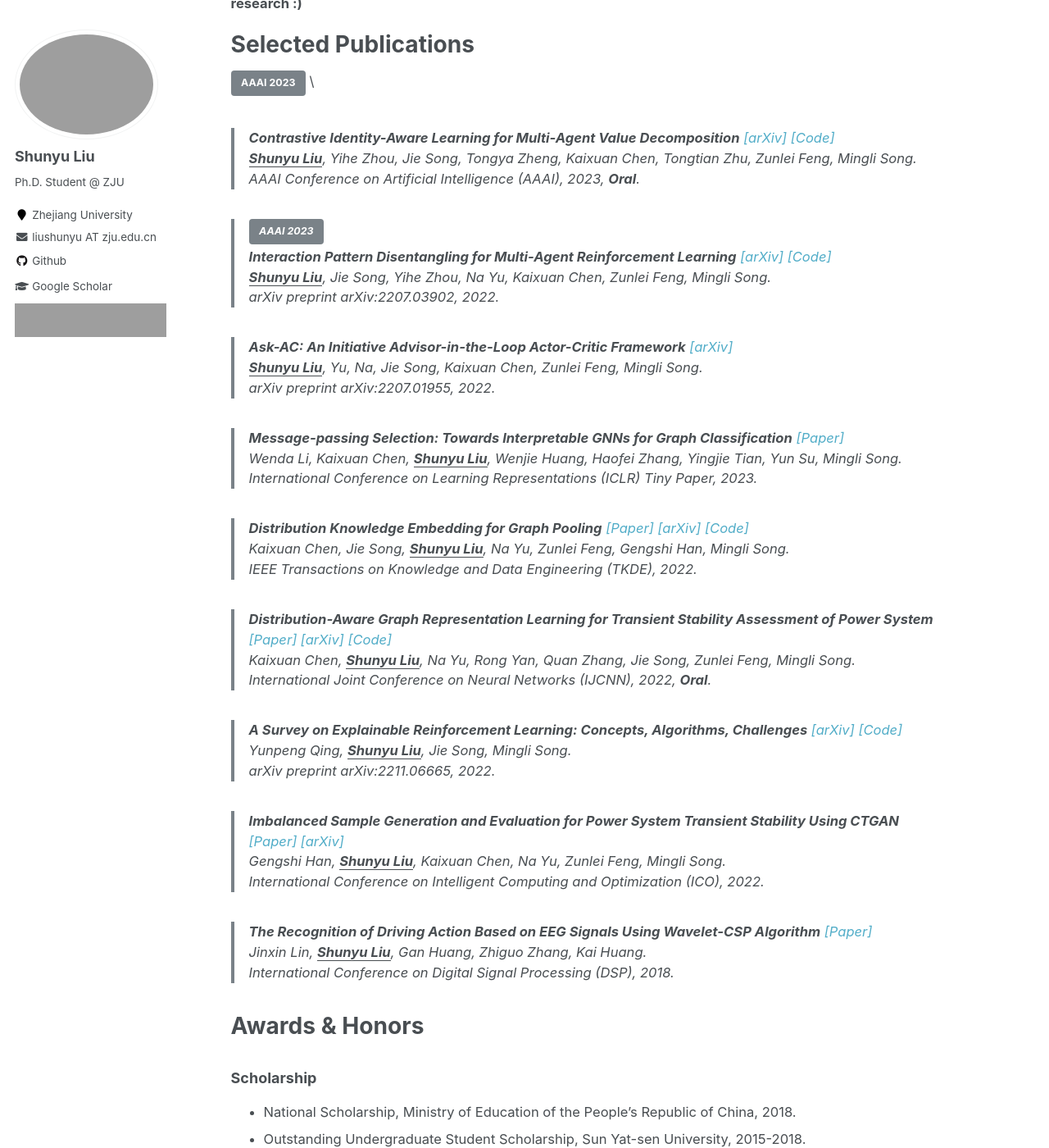
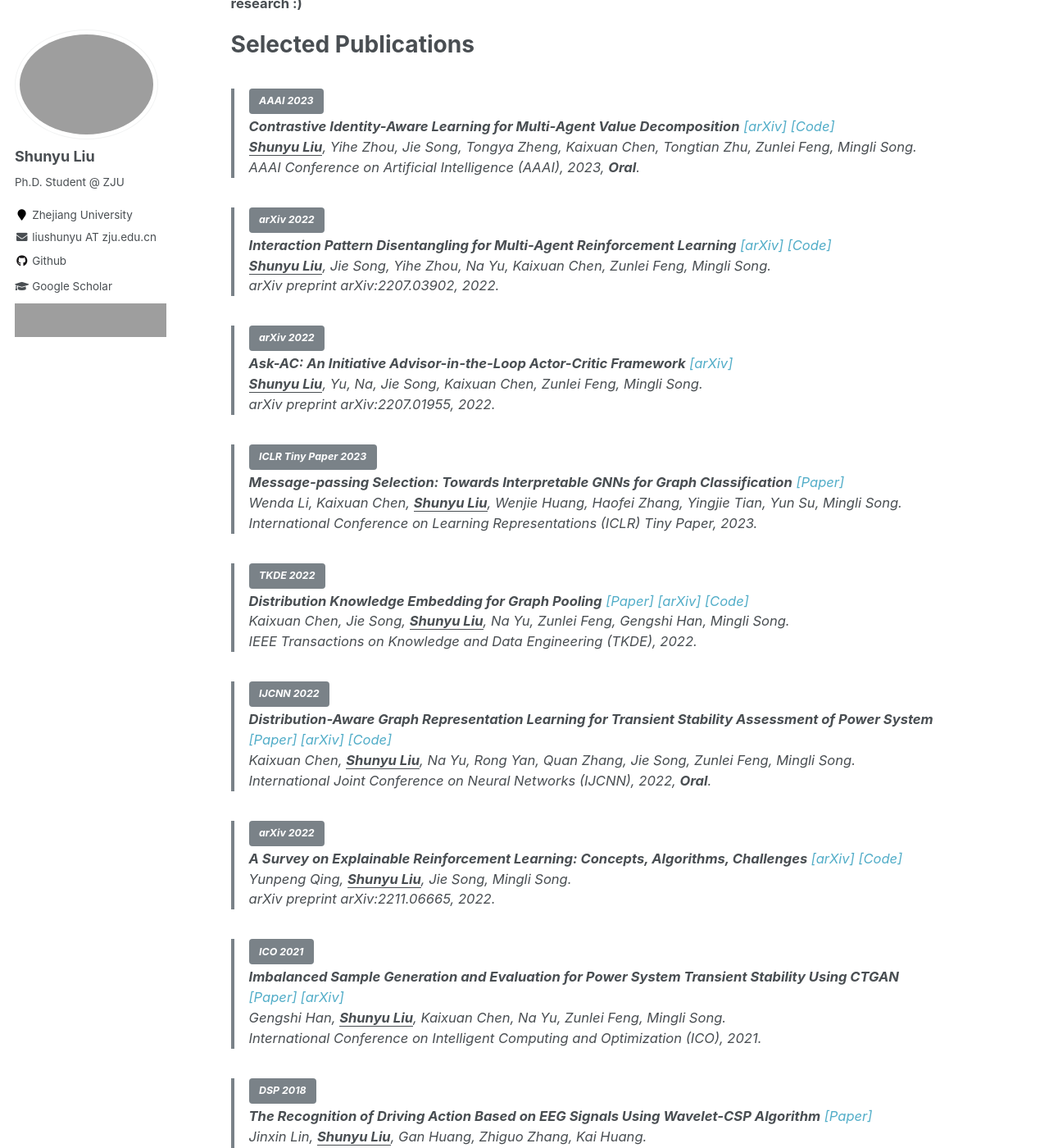
Before and after one commit to liushunyu/liushunyu.github.io, a Jekyll site: the page built from _pages/about.md, in a window 1280 px wide and 1400 px high, scrolled down 362 px. Shown: the whole window at 82% size. Built offline with Jekyll 4.4.1, drawn with Linux system fonts in a browser that asks for light colours; grey boxes are pictures that could not be loaded.

Commit message:
Update about.md

```diff
--- a/_pages/about.md
+++ b/_pages/about.md
@@ -18,40 +18,47 @@
 Selected Publications
 ======
 
-**AAAI 2023**{: .btn} \\
+> **AAAI 2023**{: .btn} \\
 > **Contrastive Identity-Aware Learning for Multi-Agent Value Decomposition** [[arXiv]](https://arxiv.org/abs/2211.12712) [[Code]](https://github.com/liushunyu/CIA) \\
   > **<u>Shunyu Liu</u>**, Yihe Zhou, Jie Song, Tongya Zheng, Kaixuan Chen, Tongtian Zhu, Zunlei Feng, Mingli Song.\\
   > AAAI Conference on Artificial Intelligence (AAAI), 2023, **Oral**.
 
-> **AAAI 2023**{: .btn} \\
+> **arXiv 2022**{: .btn} \\
 > **Interaction Pattern Disentangling for Multi-Agent Reinforcement Learning** [[arXiv]](https://arxiv.org/abs/2207.03902) [[Code]](https://github.com/liushunyu/OPT) \\
   > **<u>Shunyu Liu</u>**, Jie Song, Yihe Zhou, Na Yu, Kaixuan Chen, Zunlei Feng, Mingli Song.\\
   > arXiv preprint arXiv:2207.03902, 2022.
 
+> **arXiv 2022**{: .btn} \\
 > **Ask-AC: An Initiative Advisor-in-the-Loop Actor-Critic Framework** [[arXiv]](https://arxiv.org/abs/2207.01955) \\
   > **<u>Shunyu Liu</u>**, Yu, Na, Jie Song, Kaixuan Chen, Zunlei Feng, Mingli Song.\\
   > arXiv preprint arXiv:2207.01955, 2022.
 
+> **ICLR Tiny Paper 2023**{: .btn} \\
 > **Message-passing Selection: Towards Interpretable GNNs for Graph Classification** [[Paper]](https://openreview.net/pdf?id=99Go96dla5y) \\
   > Wenda Li, Kaixuan Chen, **<u>Shunyu Liu</u>**, Wenjie Huang, Haofei Zhang, Yingjie Tian, Yun Su, Mingli Song.\\
   > International Conference on Learning Representations (ICLR) Tiny Paper, 2023.
 
+> **TKDE 2022**{: .btn} \\
 > **Distribution Knowledge Embedding for Graph Pooling** [[Paper]](https://ieeexplore.ieee.org/abstract/document/9896198/) [[arXiv]](https://arxiv.org/abs/2109.14333) [[Code]](https://github.com/chenchkx/DKEPool) \\
   > Kaixuan Chen, Jie Song, **<u>Shunyu Liu</u>**, Na Yu, Zunlei Feng, Gengshi Han, Mingli Song.\\
   > IEEE Transactions on Knowledge and Data Engineering (TKDE), 2022.
 
+> **IJCNN 2022**{: .btn} \\
 > **Distribution-Aware Graph Representation Learning for Transient Stability Assessment of Power System** [[Paper]](https://ieeexplore.ieee.org/abstract/document/9892854/) [[arXiv]](https://arxiv.org/abs/2205.06576) [[Code]](https://github.com/chenchkx/DKEPool-TSA) \\
   > Kaixuan Chen, **<u>Shunyu Liu</u>**, Na Yu, Rong Yan, Quan Zhang, Jie Song, Zunlei Feng, Mingli Song.\\
   > International Joint Conference on Neural Networks (IJCNN), 2022, **Oral**.
 
+> **arXiv 2022**{: .btn} \\
 > **A Survey on Explainable Reinforcement Learning: Concepts, Algorithms, Challenges** [[arXiv]](https://arxiv.org/abs/2211.06665) [[Code]](https://github.com/Plankson/awesome-explainable-reinforcement-learning) \\
   > Yunpeng Qing, **<u>Shunyu Liu</u>**, Jie Song, Mingli Song. \\
   > arXiv preprint arXiv:2211.06665, 2022.
 
+> **ICO 2021**{: .btn} \\
 > **Imbalanced Sample Generation and Evaluation for Power System Transient Stability Using CTGAN** [[Paper]](https://link.springer.com/chapter/10.1007/978-3-030-93247-3_55) [[arXiv]](https://arxiv.org/abs/2112.08836) \\
   > Gengshi Han, **<u>Shunyu Liu</u>**, Kaixuan Chen, Na Yu, Zunlei Feng, Mingli Song.\\
-  > International Conference on Intelligent Computing and Optimization (ICO), 2022.
+  > International Conference on Intelligent Computing and Optimization (ICO), 2021.
 
+> **DSP 2018**{: .btn} \\
 > **The Recognition of Driving Action Based on EEG Signals Using Wavelet-CSP Algorithm** [[Paper]](https://ieeexplore.ieee.org/abstract/document/8631540/)  \\
   > Jinxin Lin, **<u>Shunyu Liu</u>**, Gan Huang, Zhiguo Zhang, Kai Huang.\\
   > International Conference on Digital Signal Processing (DSP), 2018.
```
